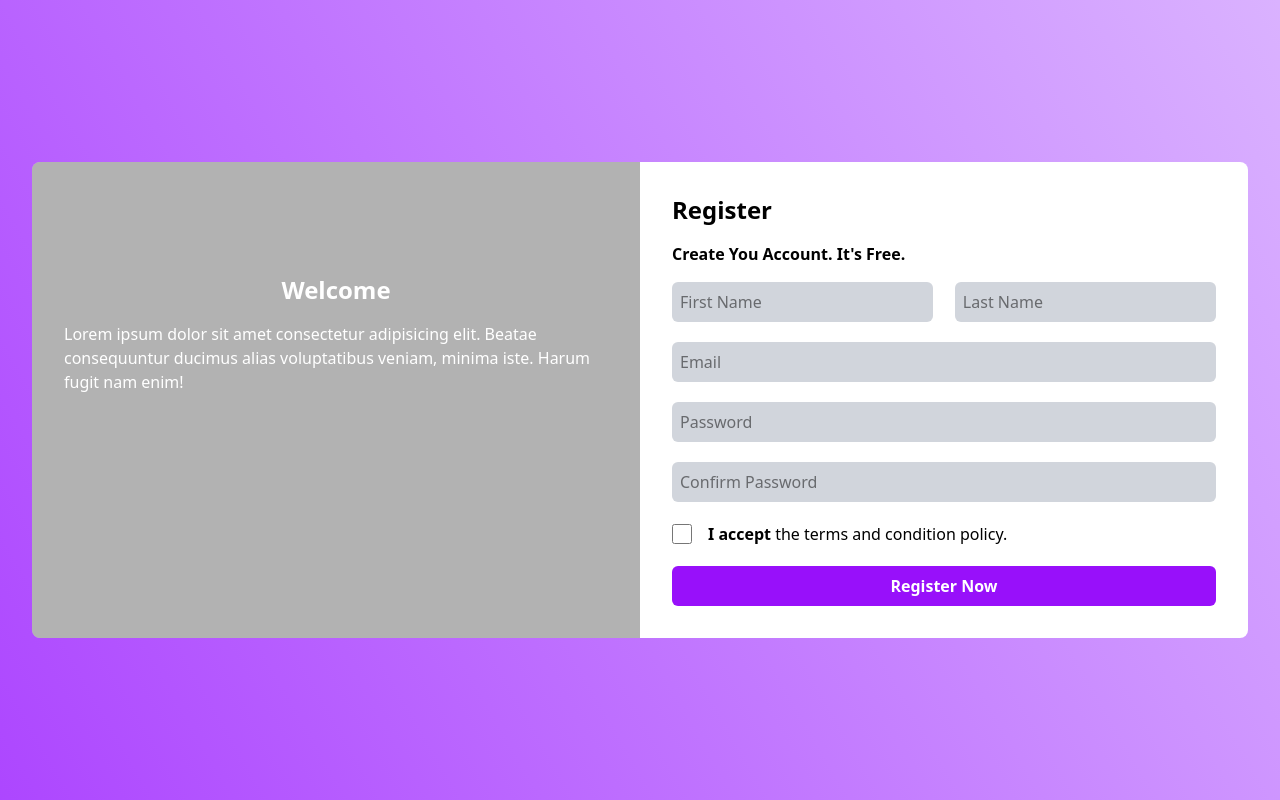
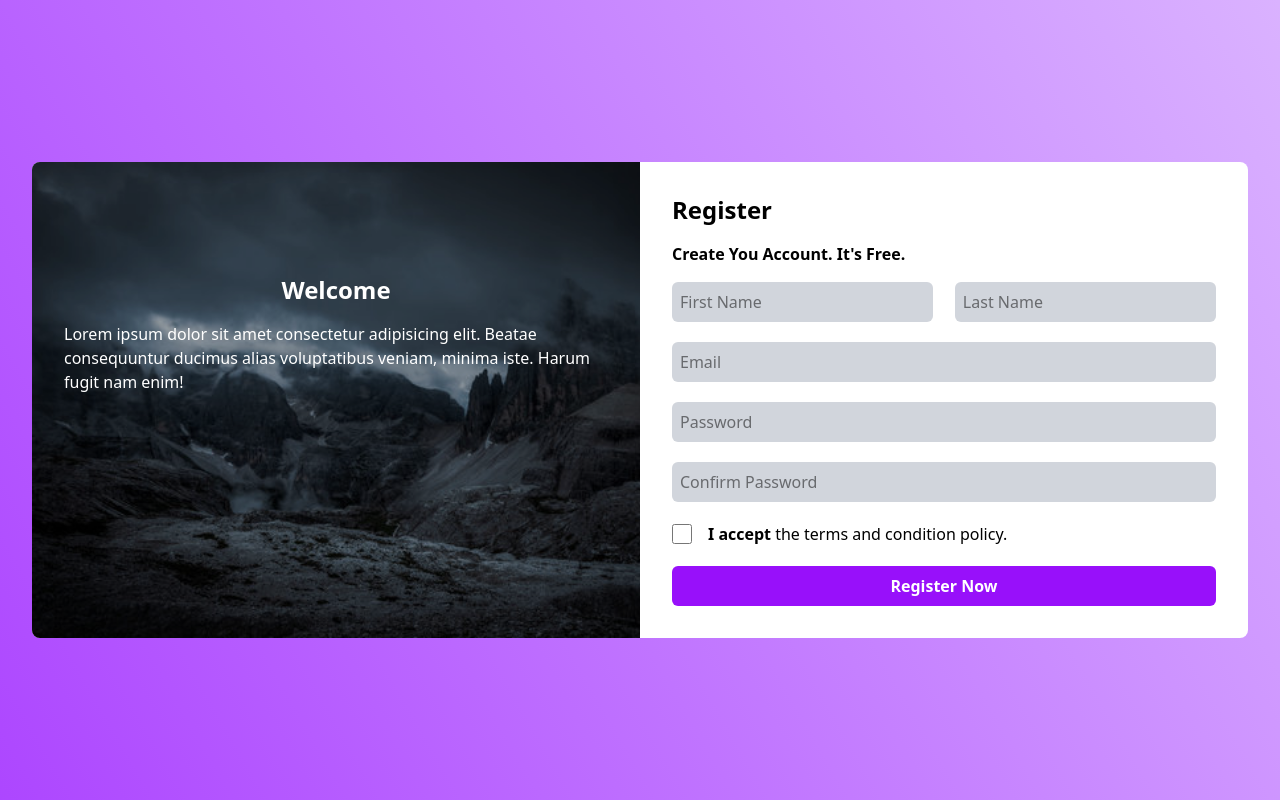
Before and after one commit to sihanas-mn/login-page-design-tailwind, a website: page index.html in a window 1280 px wide. Drawn offline with Linux system fonts and the light colour scheme.

Commit message:
modified:   index.html

```diff
--- a/index.html
+++ b/index.html
@@ -9,7 +9,7 @@
 <body>
     <main class="p-8 bg-linear-60 from-purple-500 to bg-purple-300 h-screen flex justify-center items-center">
         <div class="flex flex-col md:flex-row bg-white rounded-lg overflow-hidden max-w-7xl">
-            <div class="bg-[url('./src/assets/360_F_312981199_RQpwNA0qeS2LV5cYNfLUVJibXMQ9wWbD.jpg')] relative bg-cover max-h-50 flex flex-col items-center p-4 gap-y-4 md:max-h-screen md:p-8 md:w-1/2">
+            <div class="relative bg-cover bg-center max-h-50 flex flex-col items-center p-4 gap-y-4 md:max-h-screen md:p-8 md:w-1/2" style="background-image: url('./src/assets/360_F_312981199_RQpwNA0qeS2LV5cYNfLUVJibXMQ9wWbD.jpg');">
                 <div class="absolute inset-0 bg-black/30"></div>
                 <p class="text-2xl text-white font-bold md:mt-20 z-10">Welcome</p>
                 <p class="text-white z-10">Lorem ipsum dolor sit amet consectetur adipisicing elit. Beatae consequuntur ducimus alias voluptatibus veniam, minima iste. Harum fugit nam enim!</p>
```
